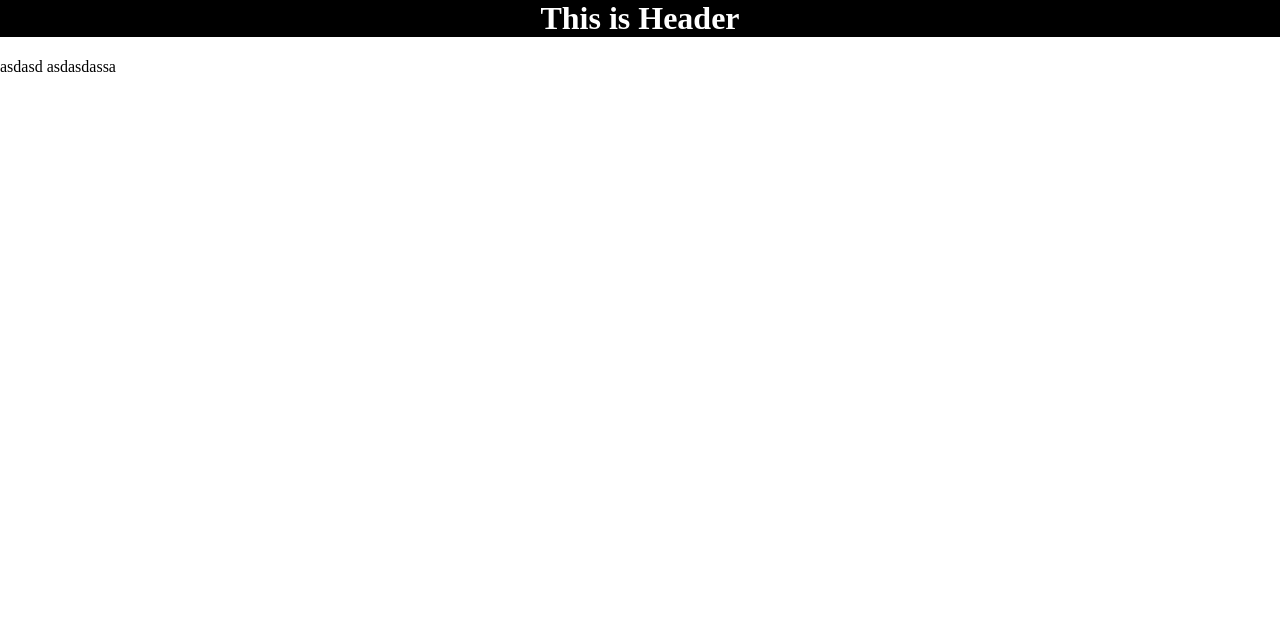
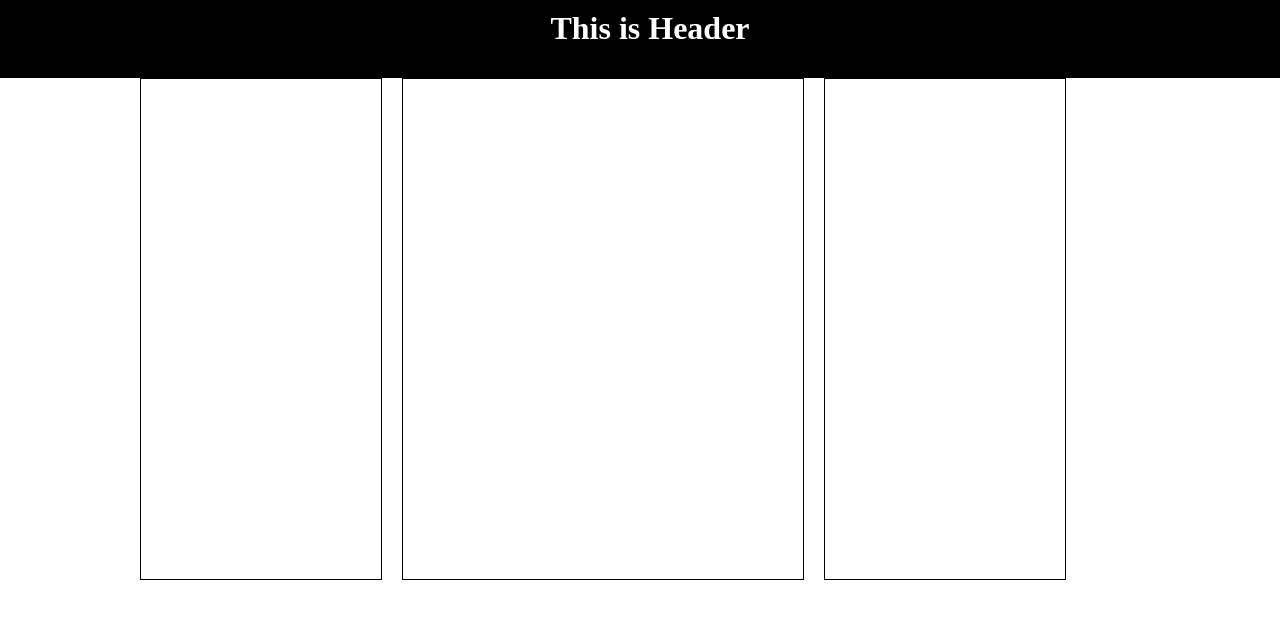
Before and after one commit to Ahmedhaseeb/e-Rozgar-Students-Learning, a PHP site: page /lecture8css2.html in a window 1280 px wide. Shown: the top 619 px of the page. Run offline with PHP 8.4, Linux system fonts and the light colour scheme.

Commit message:
Lecture 8 Css 2

```diff
--- a/custom.css
+++ b/custom.css
@@ -1,5 +1,7 @@
 body{
 	margin: 0;
+	font-variant: normal;
+	font-stretch: 10px;
 }
 
 #header{
@@ -8,8 +10,50 @@ body{
 	background-color: #000;
 	color:#fff;
 	text-align: center;
+/*	margin: 10px 10px 10px 10px;  */
+	padding: 10px 10px 10px 10px;
 }
+
+
+body{
+
+
+}
+
+
 
 h1{
 	margin-top:0;
 }
+
+
+
+.box-container{
+	margin:0 auto;
+	width: 1000px;
+
+}
+
+.box{
+	border:1px solid #000;
+	height: 500px;
+	margin-right: 20px;
+
+}
+
+
+.box:last-child{
+	margin:0;
+}
+.left{
+	width: 240px;
+	float: left;
+}
+.content{
+	width: 400px;
+	float: left;
+}
+.right{
+	width: 240px;
+	float: left;
+}
--- a/lecture8css2.html
+++ b/lecture8css2.html
@@ -11,6 +11,21 @@
 		<h1>This is Header</h1>
 </div>
 
+<div class="box-container" align="center">
+
+	<div class="box left">
+
+	</div>
+	<div class="box content">
+
+	</div>
+	<div class="box right">
+
+	</div>
+
+</div>
+
+<!--
 	<header>
 
 	</header>
@@ -52,6 +67,7 @@
 	<div id="footer">
 
 	</div>
+ -->
 
 </body>
 </html>
```
